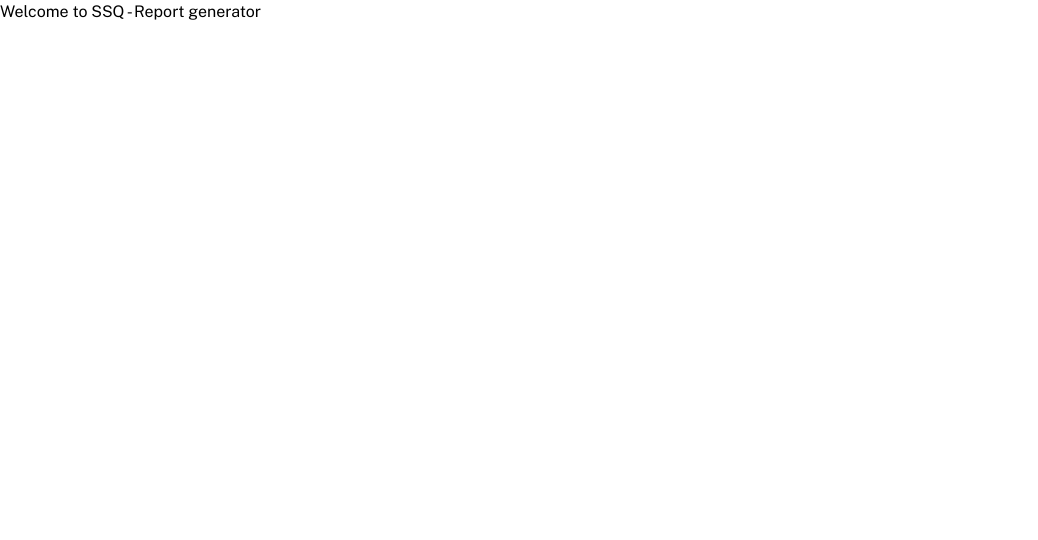
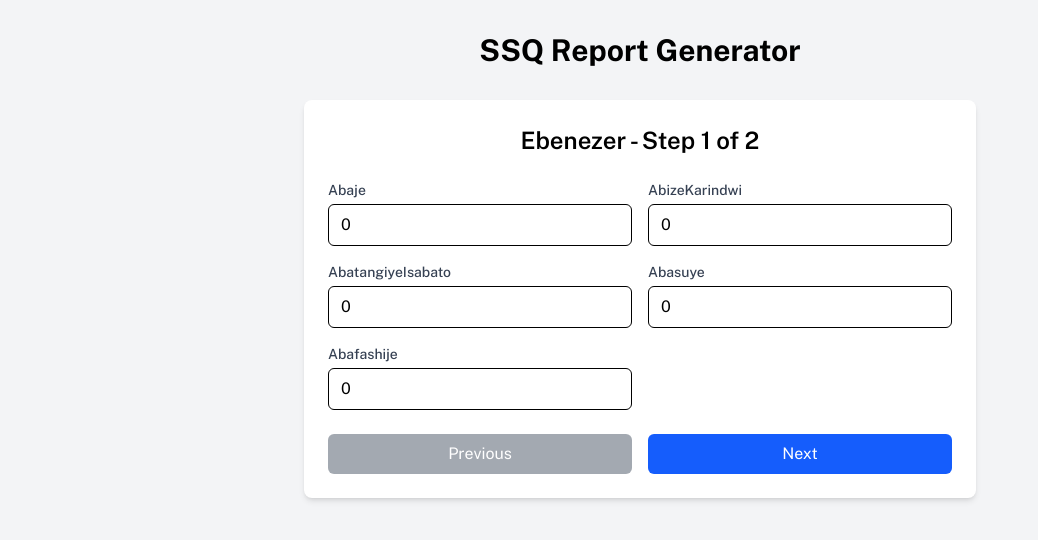
Before and after one commit to Aimable01/ssq-report, a Next.js app: page / in a window 1280 px wide. Shown: the top 540 px of the page, without its empty margins (0-1038 px from the left). Built offline with nearby package versions, Linux system fonts and the light colour scheme.

Commit message:
Update page.tsx

```diff
--- a/src/app/page.tsx
+++ b/src/app/page.tsx
@@ -1,7 +1,138 @@
+'use client';
+
+import { useState } from 'react';
+
+interface FamilyData {
+  name: string;
+  abaje: number;
+  abizeKarindwi: number;
+  abatangiyeIsabato: number;
+  abasuye: number;
+  abafashije: number;
+  abasuwe: number;
+  abafashijwe: number;
+  abarwayi: number;
+  abasibye: number;
+  abafiteImpamvu: number;
+  abashyitsi: number;
+  abanditswe: number;
+}
+
+const families = ["Ebenezer", "Salvation Siblings", "Jehova Nissi"];
+const basicFields = ["abaje", "abizeKarindwi", "abatangiyeIsabato", "abasuye", "abafashije"];
+const additionalFields = ["abasuwe", "abafashijwe", "abarwayi", "abasibye", "abafiteImpamvu", "abashyitsi", "abanditswe"];
+
 export default function Home() {
+  const [currentFamily, setCurrentFamily] = useState(0); // index of current family
+  const [step, setStep] = useState(1); // 1: basic, 2: additional, 3: done
+  const [familyData, setFamilyData] = useState<FamilyData[]>(
+    families.map(name => ({
+      name,
+      abaje: 0,
+      abizeKarindwi: 0,
+      abatangiyeIsabato: 0,
+      abasuye: 0,
+      abafashije: 0,
+      abasuwe: 0,
+      abafashijwe: 0,
+      abarwayi: 0,
+      abasibye: 0,
+      abafiteImpamvu: 0,
+      abashyitsi: 0,
+      abanditswe: 0,
+    }))
+  );
+
+  const handleChange = (field: string, value: string) => {
+    const newData = [...familyData];
+    newData[currentFamily] = {
+      ...newData[currentFamily],
+      [field]: parseInt(value) || 0,
+    };
+    setFamilyData(newData);
+  };
+
+  const goNext = () => {
+    if (step === 1) {
+      setStep(2);
+    } else if (step === 2) {
+      if (currentFamily < families.length - 1) {
+        setCurrentFamily(currentFamily + 1);
+        setStep(1);
+      } else {
+        setStep(3); // done
+      }
+    }
+  };
+
+  const goPrev = () => {
+    if (step === 2) {
+      setStep(1);
+    } else if (step === 1 && currentFamily > 0) {
+      setCurrentFamily(currentFamily - 1);
+      setStep(2);
+    }
+  };
+
   return (
-    <div>
-      <h1>Welcome to SSQ - Report generator</h1>
+    <div className="min-h-screen bg-gray-100 py-8 px-4">
+      <div className="max-w-2xl mx-auto">
+        <h1 className="text-3xl font-bold text-center mb-8">SSQ Report Generator</h1>
+        {step < 3 && (
+          <div className="bg-white rounded-lg shadow-md p-6">
+            <h2 className="text-2xl font-semibold mb-6 text-center">
+              {families[currentFamily]} - Step {step} of 2
+            </h2>
+            <form
+              onSubmit={e => {
+                e.preventDefault();
+                goNext();
+              }}
+            >
+              <div className="grid grid-cols-1 md:grid-cols-2 gap-4 mb-6">
+                {(step === 1 ? basicFields : additionalFields).map(field => (
+                  <div key={field} className="flex flex-col">
+                    <label className="mb-1 text-sm font-medium text-gray-700">
+                      {field.charAt(0).toUpperCase() + field.slice(1)}
+                    </label>
+                    <input
+                      type="number"
+                      value={familyData[currentFamily][field as keyof FamilyData]}
+                      onChange={e => handleChange(field, e.target.value)}
+                      className="border rounded-md px-3 py-2"
+                      min="0"
+                      required
+                    />
+                  </div>
+                ))}
+              </div>
+              <div className="flex gap-4">
+                <button
+                  type="button"
+                  onClick={goPrev}
+                  className="flex-1 bg-gray-600 text-white py-2 rounded-md hover:bg-gray-700 transition-colors disabled:opacity-50"
+                  disabled={step === 1 && currentFamily === 0}
+                >
+                  Previous
+                </button>
+                <button
+                  type="submit"
+                  className="flex-1 bg-blue-600 text-white py-2 rounded-md hover:bg-blue-700 transition-colors"
+                >
+                  {step === 2 && currentFamily === families.length - 1 ? 'Finish' : 'Next'}
+                </button>
+              </div>
+            </form>
+          </div>
+        )}
+        {step === 3 && (
+          <div className="bg-white rounded-lg shadow-md p-6 text-center">
+            <h2 className="text-2xl font-semibold mb-6">All done!</h2>
+            <p className="mb-4">You have filled out the form for all families.</p>
+            {/* Results format will be added later as per your instructions */}
+          </div>
+        )}
+      </div>
     </div>
   );
 }
```
